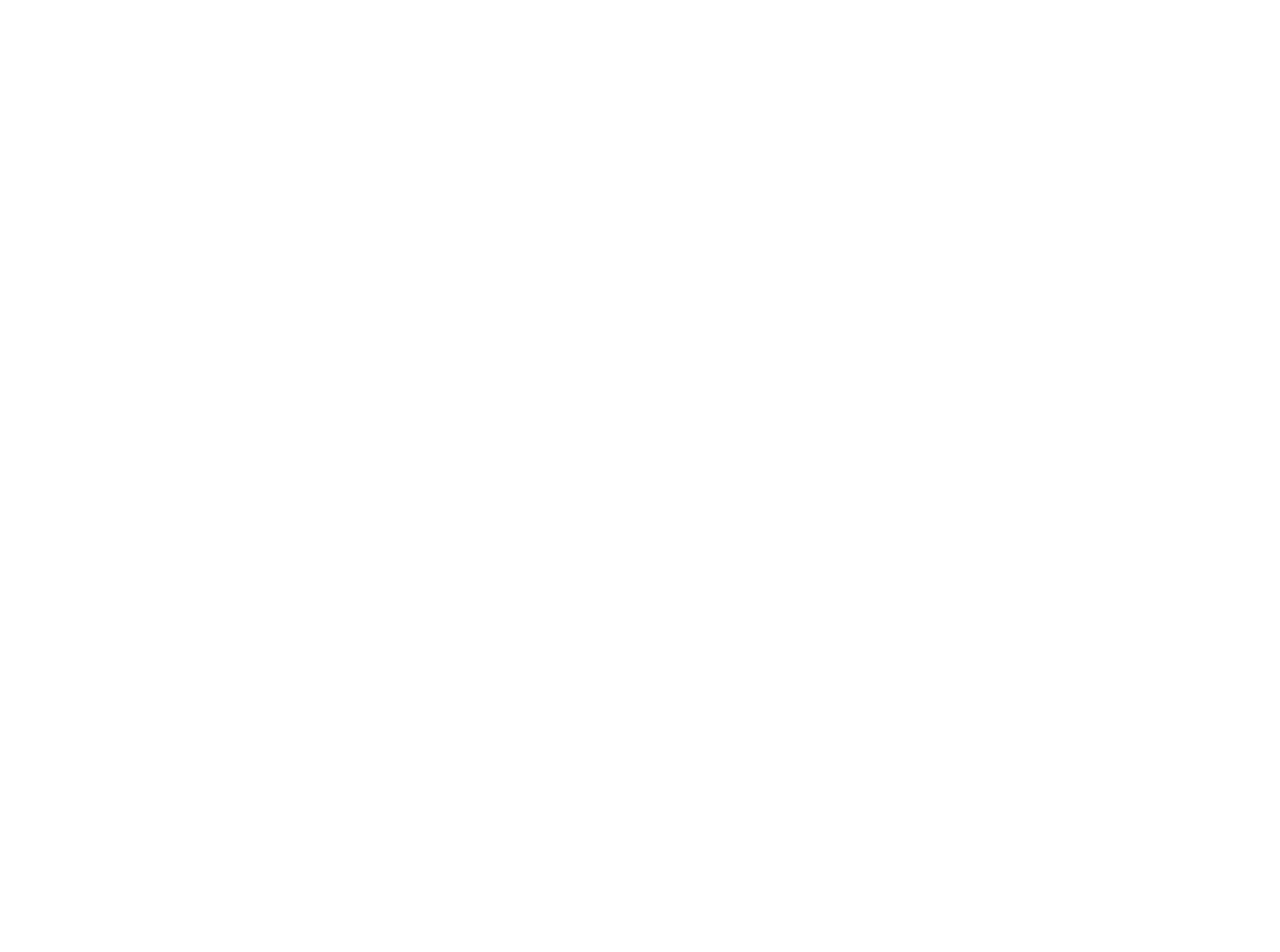
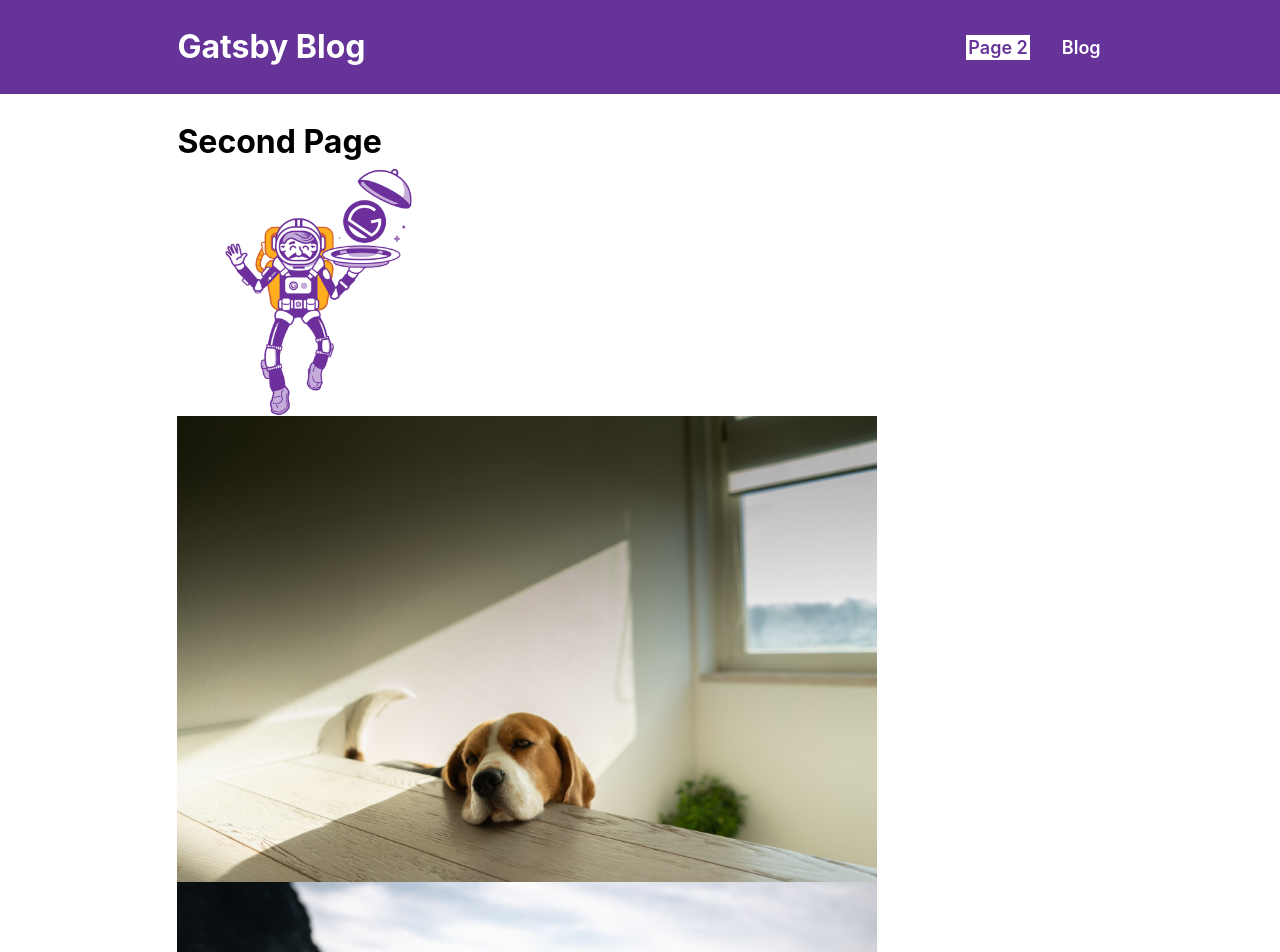
Before and after one commit to Pagepro/gatsby-workshop, a Gatsby site: page /page-2 in a window 1280 px wide. Before the commit this address had no page. Shown: the top 952 px of the page. Before the commit the page ends 800 px from the top, so only its background shows below. Built offline with nearby package versions, Linux system fonts and the light colour scheme; Gatsby itself is replaced by a stand-in of ours.

Commit message:
gatsby image

```diff
--- a/src/components/Header.js
+++ b/src/components/Header.js
@@ -5,6 +5,7 @@ import NavStyled from './styles/NavStyles'
 
 const Header = ({ siteTitle }) => (
   <header>
+    <div>
       <h1>
         <Link to="/">
           {siteTitle}
@@ -13,8 +14,8 @@ const Header = ({ siteTitle }) => (
       <NavStyled>
         <ul>
           <li>
-          <Link activeClassName="active" to="/gallery">
-            Gallery
+            <Link activeClassName="active" to="/page-2">
+              Page 2
             </Link>
           </li>
           <li>
@@ -24,6 +25,7 @@ const Header = ({ siteTitle }) => (
           </li>
         </ul>
       </NavStyled>
+    </div>
   </header>
 )
 
--- a/src/components/Image.js
+++ b/src/components/Image.js
@@ -26,7 +26,12 @@ const Image = () => {
     }
   `)
 
-  return <Img fluid={data.placeholderImage.childImageSharp.fluid} />
+  return (
+    <Img
+      fluid={data.placeholderImage.childImageSharp.fluid}
+      alt="Picture"
+    />
+  )
 }
 
 export default Image
--- a/src/components/styles/LayoutStyles.js
+++ b/src/components/styles/LayoutStyles.js
@@ -2,19 +2,24 @@ import styled from 'styled-components'
 
 const LayoutStyled = styled.div`
   header {
-    padding: 1.45rem 1.0875rem;
     background: var(--purple);
     margin-bottom: 1.45rem;
     color: var(--white);
-    display: flex;
-    align-items: center;
-    justify-content: space-between;
+
+    > div {
+      max-width: 960px;
+      margin: 0 auto;
+      padding: 1.45rem 1.0875rem;
+      display: flex;
+      align-items: center;
+      justify-content: space-between;
+    }
   }
 
   main,
   footer {
+    max-width: 960px;
     margin: 0 auto;
-    max-width: 960px;
     padding: 0 1.0875rem 1.45rem;
   }
 `
--- /dev/null
+++ b/src/pages/page-2.js
@@ -0,0 +1,40 @@
+import React from 'react'
+import { graphql } from 'gatsby'
+import Img from 'gatsby-image'
+
+import Layout from '../components/Layout'
+import Image from '../components/Image'
+
+const SecondPage = ({ data }) => (
+  <Layout>
+    <h1>Second Page</h1>
+    <div style={{ maxWidth: '250px' }}>
+      <Image />
+    </div>
+    <div style={{ maxWidth: '700px' }}>
+      <Img fluid={data.dog1.childImageSharp.fluid} alt="Picture" />
+    </div>
+    <Img fixed={data.dog2.childImageSharp.fixed} alt="Picture" />
+  </Layout>
+)
+
+export const query = graphql`
+  query {
+    dog1: file(relativePath: { eq: "dog1.jpeg" }) {
+      childImageSharp {
+        fluid(maxWidth: 700, quality: 80) {
+          ...GatsbyImageSharpFluid_withWebp
+        }
+      }
+    }
+    dog2: file(relativePath: { eq: "dog2.jpeg" }) {
+      childImageSharp {
+        fixed(width: 700) {
+          ...GatsbyImageSharpFixed_withWebp_tracedSVG
+        }
+      }
+    }
+  }
+`
+
+export default SecondPage
```
Also changed, not shown: src/pages/gallery.js (deleted, +0 -13 lines), src/images/dog1.jpeg (added), src/images/dog2.jpeg (added). Lines whose indentation alone changed are shown as unchanged.
